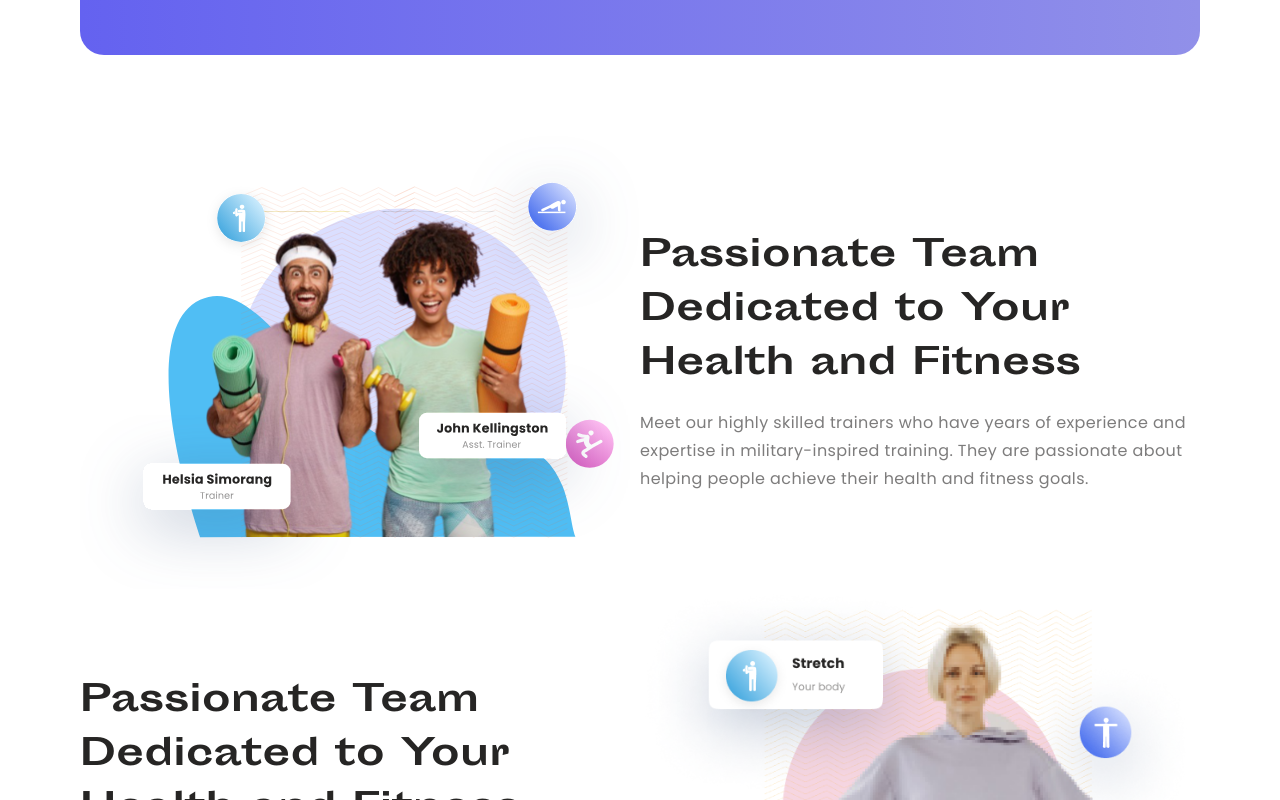
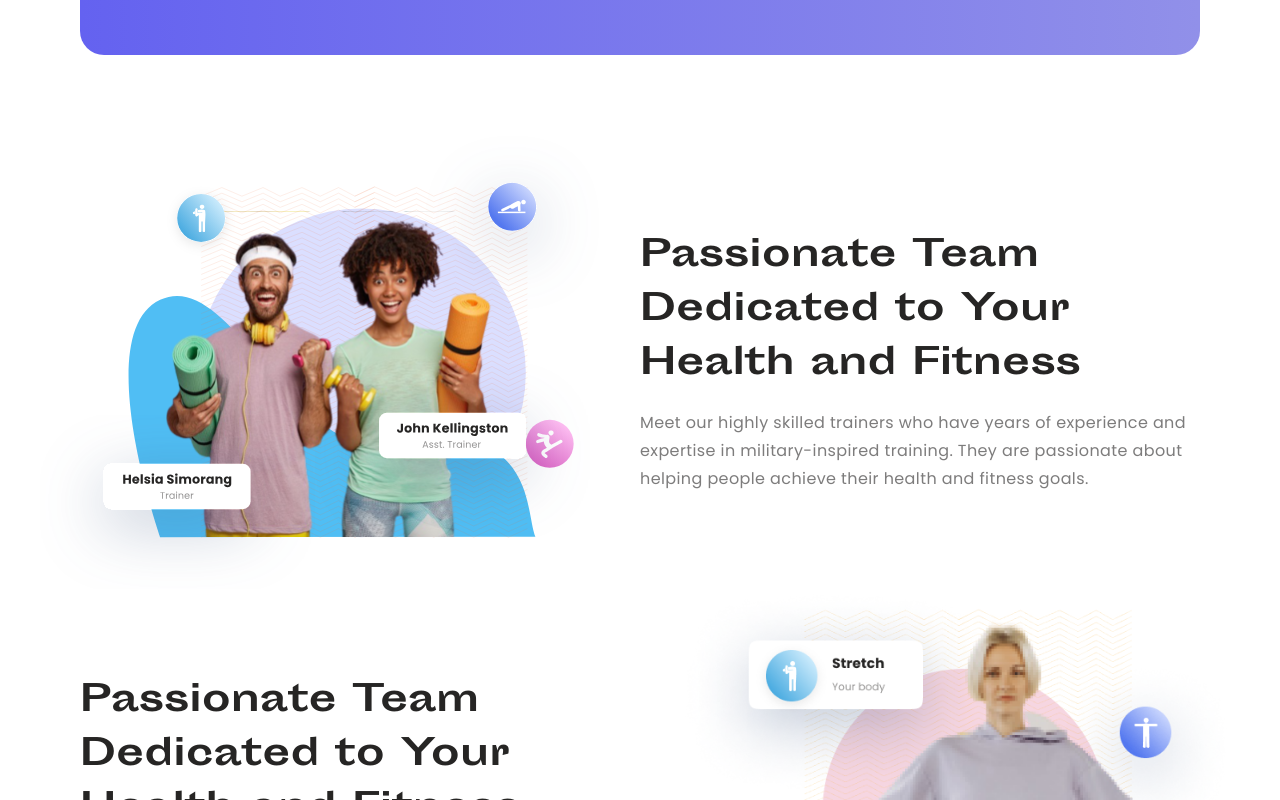
Before and after one commit to sohanemon/helsia-bootcamp, a Next.js app: page / in a window 1280 px wide. Shown: the part 1040-1840 px from the top of the page. Built offline with nearby package versions, Linux system fonts and the light colour scheme.

Commit message:
Jun 14, 2023, 11:58 PM

```diff
--- a/src/app/text-&-image.tsx
+++ b/src/app/text-&-image.tsx
@@ -20,7 +20,7 @@ export default function TextImage({
         alt='people image'
         width={590}
         height={444}
-        className={rtl ? 'order-last' : ''}
+        className={rtl ? 'order-last ml-10' : '-ml-10'}
       />
       <div>
         <Heading className='mb-4 text-4xl leading-normal'>{heading}</Heading>
```
